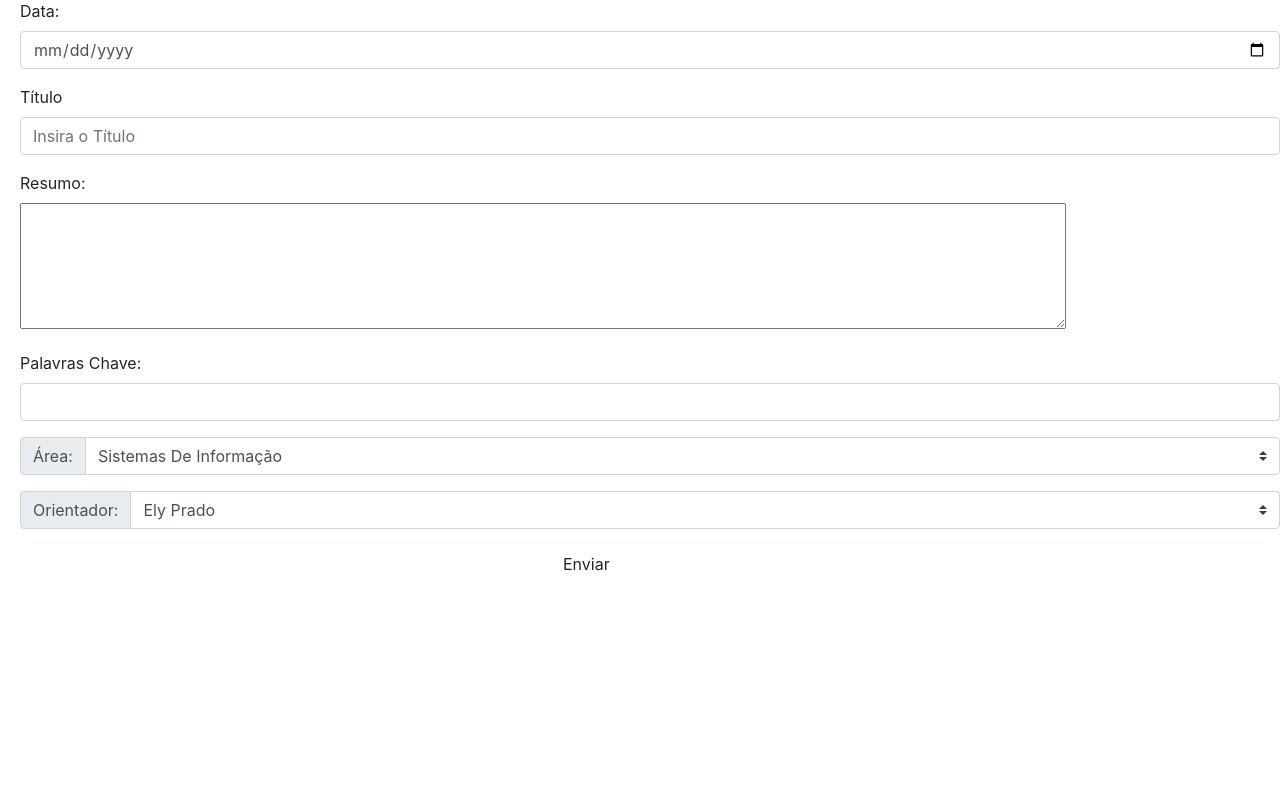
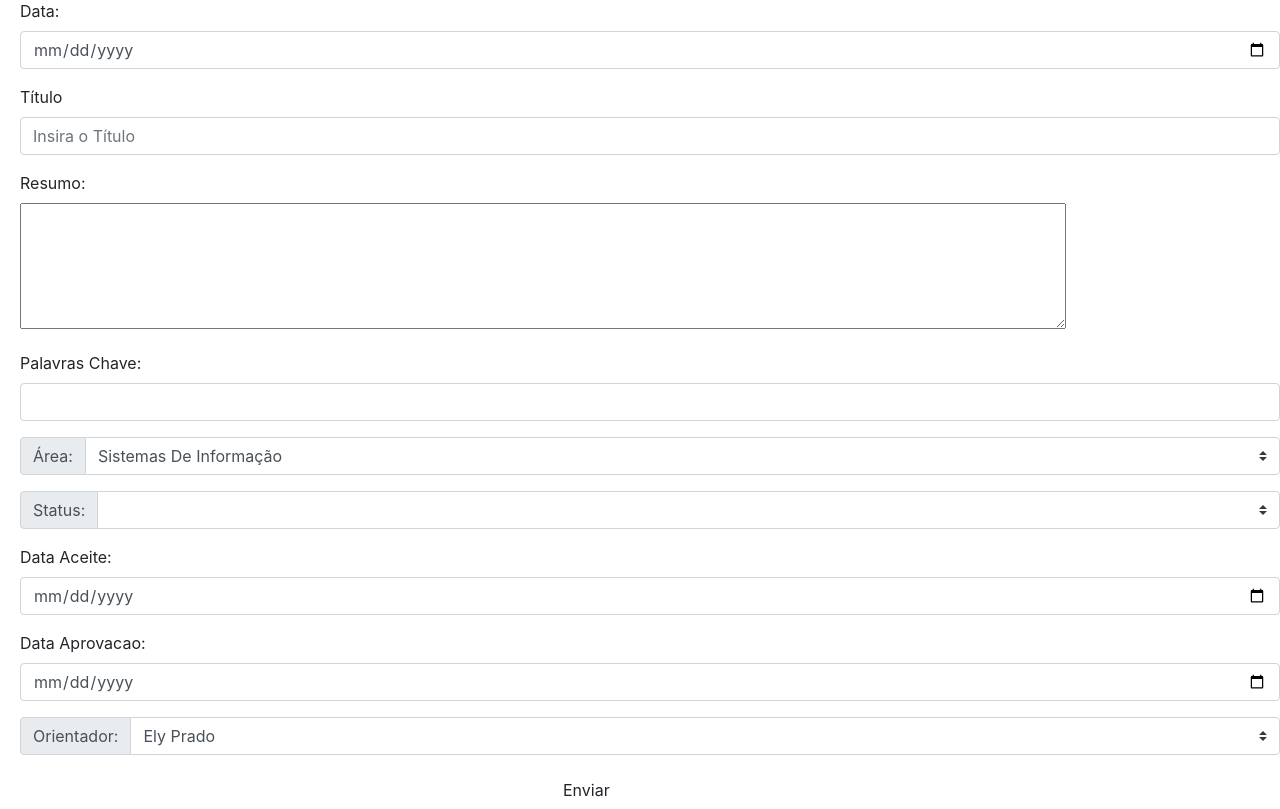
Before and after one commit to RodrigoLucas1707/SimposioLibertas2019, a Django app: page /novasubmissao in a window 1280 px wide. Shown: the part 77-886 px from the top of the page. Before the commit the page ends 648 px from the top, so only its background shows below. Run offline with Django 3.2, Linux system fonts and the light colour scheme; lists and menus that the app fills with data are empty; some libraries are stand-ins or nearby versions.

Commit message:
tela nvsub

```diff
--- a/simposio/templates/novaSubmissao.page/novasubmissao.html
+++ b/simposio/templates/novaSubmissao.page/novasubmissao.html
@@ -47,6 +47,25 @@
         <div class="form-group">
             <div class="input-group mb-3">
                 <div class="input-group-prepend">
+                    <label class="input-group-text" for="inputGroupSelect01">Status:</label>
+                </div>
+                <select class="custom-select" name="status" id="statusID"></select>
+            </div>
+
+
+            </div>
+        </div>
+        <div class="form-group">
+            <label for="exampleInputEmail1">Data Aceite:</label>
+            <input type="date" class="form-control" id="data_aceite" aria-describedby="data" placeholder="Insira a data ">
+        </div>
+        <div class="form-group">
+            <label for="exampleInputEmail1">Data Aprovacao:</label>
+            <input type="date" class="form-control" id="data_aprovacao" aria-describedby="data" placeholder="Insira a data ">
+        </div>
+        <div class="form-group">
+            <div class="input-group mb-3">
+                <div class="input-group-prepend">
                     <label class="input-group-text" for="inputGroupSelect01">Orientador:</label>
                 </div>
                 <select class="custom-select" name="orientador" id="orientadorID">
@@ -55,7 +74,7 @@
             </div>
         </div>
         <div class="mx-auto" style="width: 200px;">
-            <button type="submit" class="btn btn-nvsubmissao">Enviar</button>
+            <button type="button" class="btn btn-nvsubmissao" id="enviar">Enviar</button>
         </div>
     </form>
 
@@ -66,15 +85,10 @@
 
     <!-- Optional JavaScript -->
     <!-- jQuery first, then Popper.js, then Bootstrap JS -->
-    <script src="https://ajax.googleapis.com/ajax/libs/jquery/3.4.1/jquery.min.js"></script>
-  <script src="https://cdnjs.cloudflare.com/ajax/libs/popper.js/1.14.7/umd/popper.min.js"
-    integrity="sha384-UO2eT0CpHqdSJQ6hJty5KVphtPhzWj9WO1clHTMGa3JDZwrnQq4sF86dIHNDz0W1"
-    crossorigin="anonymous"></script>
-  <script src="https://stackpath.bootstrapcdn.com/bootstrap/4.3.1/js/bootstrap.min.js"
-    integrity="sha384-JjSmVgyd0p3pXB1rRibZUAYoIIy6OrQ6VrjIEaFf/nJGzIxFDsf4x0xIM+B07jRM"
-    crossorigin="anonymous"></script>
-  <script src="script.js"></script>
+
 </body>
-
-
+<script src="https://ajax.googleapis.com/ajax/libs/jquery/3.4.1/jquery.min.js"></script>
+<script src="https  ://cdnjs.cloudflare.com/ajax/libs/popper.js/1.14.7/umd/popper.min.js" integrity="sha384-UO2eT0CpHqdSJQ6hJty5KVphtPhzWj9WO1clHTMGa3JDZwrnQq4sF86dIHNDz0W1" crossorigin="anonymous"></script>
+<script src="https://stackpath.bootstrapcdn.com/bootstrap/4.3.1/js/bootstrap.min.js" integrity="sha384-JjSmVgyd0p3pXB1rRibZUAYoIIy6OrQ6VrjIEaFf/nJGzIxFDsf4x0xIM+B07jRM" crossorigin="anonymous"></script>
+<script src="script.js"></script>
 </html>
--- a/simposio/templates/script.js
+++ b/simposio/templates/script.js
@@ -22,23 +22,27 @@ $(document).ready(function () {
     });
 
 });
+
 $(document).ready(function () {
 
-    $("#nvsubmissao").click(function() {
+    $("#enviar").click(function() {
         $.ajax({
             type: 'POST',
             data:{
-                data: $("#data").val(),
+                data_envio: $("#data").val(),
                 titulo: $("#titulo").val(),
                 resumo: $("#resumo").val(),
-                palavraschave: $("#palavraschaves").val(),
-                area: $("#areasID").val(),
-                orientador: $("#orientadorID").val()
+                palavras_chave: $("#palavraschaves").val(),
+                area: "1",
+                status : "Pendente",
+                data_aceite : $("#data_aceite").val(),
+                data_aprovacao : $("#data_aprovacao").val(),
+                orientador: "1"
             },
             url: '/submissao/',
             success: function(res){
                 alert("Submissão realizada com sucesso!");
-                window.location.href = "/simposio";
+                window.location.href = "/submissoes";
             },
             error: function(res){
                 alert(res.responseText);
```
